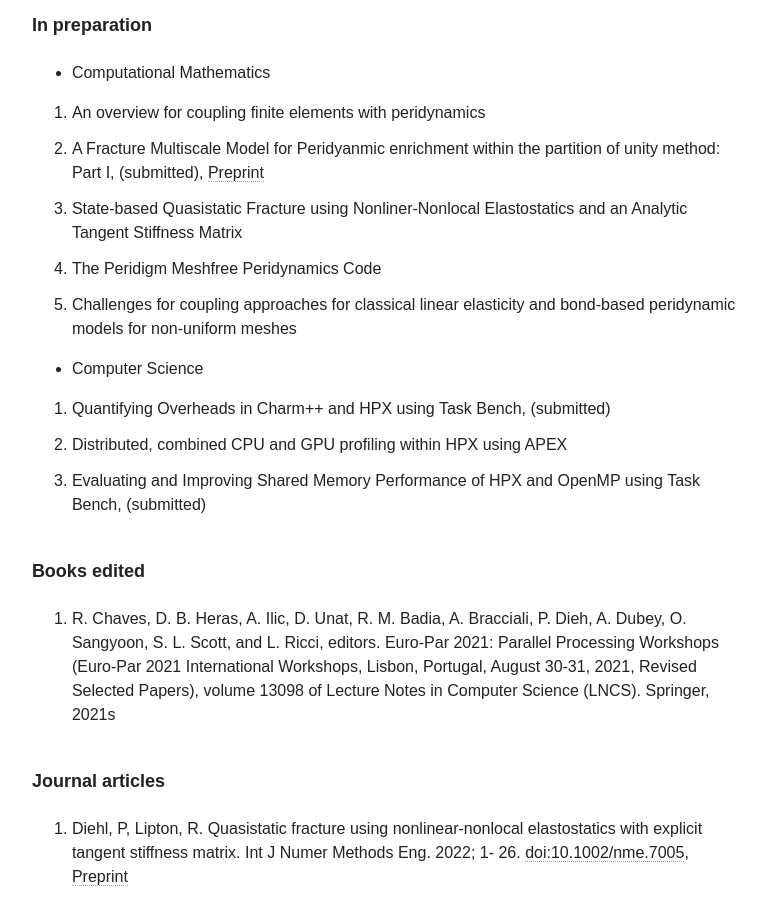
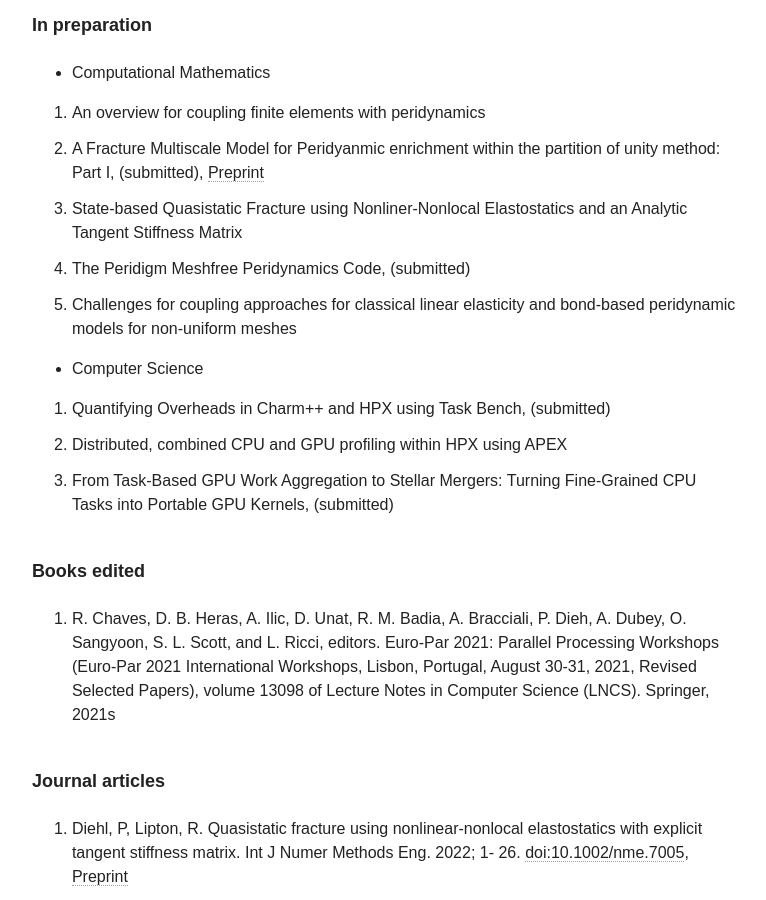
Before and after one commit to diehlpk/diehlpk.github.io, a Jekyll site: the page built from cv/index.md, in a window 1280 px wide and 900 px high, scrolled down 2529 px. Shown: the whole window, without its empty margins (254-1020 px from the left). Built offline with Jekyll 4.4.1, drawn with Linux system fonts in a browser that asks for light colours; nearby versions of some CDN libraries; some web fonts are replaced; some of the changed text lies outside the part shown.

Commit message:
Update CV

```diff
--- a/cv/index.md
+++ b/cv/index.md
@@ -85,14 +85,14 @@ Also available as [PDF document]({{ site.url }}/assets/grants.pdf).
 1. An overview for coupling finite elements with peridynamics
 1. A Fracture Multiscale Model for Peridyanmic enrichment within the partition of unity method: Part I, (submitted), [Preprint](https://arxiv.org/abs/2108.02336)
 1. State-based Quasistatic Fracture using Nonliner-Nonlocal Elastostatics and an Analytic Tangent Stiffness Matrix
-1. The Peridigm Meshfree Peridynamics Code
+1. The Peridigm Meshfree Peridynamics Code, (submitted)
 1. Challenges for coupling approaches for classical linear elasticity and bond-based peridynamic models for non-uniform meshes
 
 * Computer Science
 
 1. Quantifying Overheads in Charm++ and HPX using Task Bench, (submitted)
 1. Distributed, combined CPU and GPU profiling within HPX using APEX
-1. Evaluating and Improving Shared Memory Performance of HPX and OpenMP using Task Bench, (submitted)
+1. From Task-Based GPU Work Aggregation to Stellar Mergers: Turning Fine-Grained CPU Tasks into Portable GPU Kernels, (submitted)
 
 ###### Books edited
 
@@ -231,6 +231,7 @@ Congress for Theoretical and Applied Mechanics, 04.06-09.06 2018, Rosemont, US.
 32. P. Diehl and G. Daiss, Porting our astrophysics application to Arm64FX and adding Arm64FX support using kokkos,  Ookami user group meeting, 10.02.22, Virtual event. [Slides](https://www.slideshare.net/PatrickDiehl3/porting-our-astrophysics-application-to-arm64fx-and-adding-arm64fx-support-using-kokkos)
 33. P. Diehl and S. Brandt, Interactive C++ code development using C++Explorer and GitHub Classroom for educational purposes. emBO++ Embedded C++ and C conference, 25.03-23.03 2022, Virtual event. [Slides](https://de.slideshare.net/PatrickDiehl3/interactive-c-code-development-using-cexplorer-and-github-classroom-for-educational-purposes)
 34. P. Diehl. A Fracture Multiscale Model for Peridynamic enrichment within the Partition of Unity Method. Engineering Mechanics Institute Conference, 01.06-03.06 2022, Baltimore, USA.
+35. P. Diehl and S. Prudhomme, Coupling approaches for classical linear elasticity and bond-based peridynamic models, 19th U.S. National Congress on Theoretical and Applied Mechanics, 06/19-06/26 2022, Austin, USA.
 
 #### Raw experimental data
 1. Ilyass Tabiai, Rolland Delorme, Patrick Diehl, Louis Laberge Lebel, & Martin Lévesque. (2018). PMMA 3 point bending test until failure loaded in displacement [Data set](http://doi.org/10.5281/zenodo.1172068). Zenodo
```
